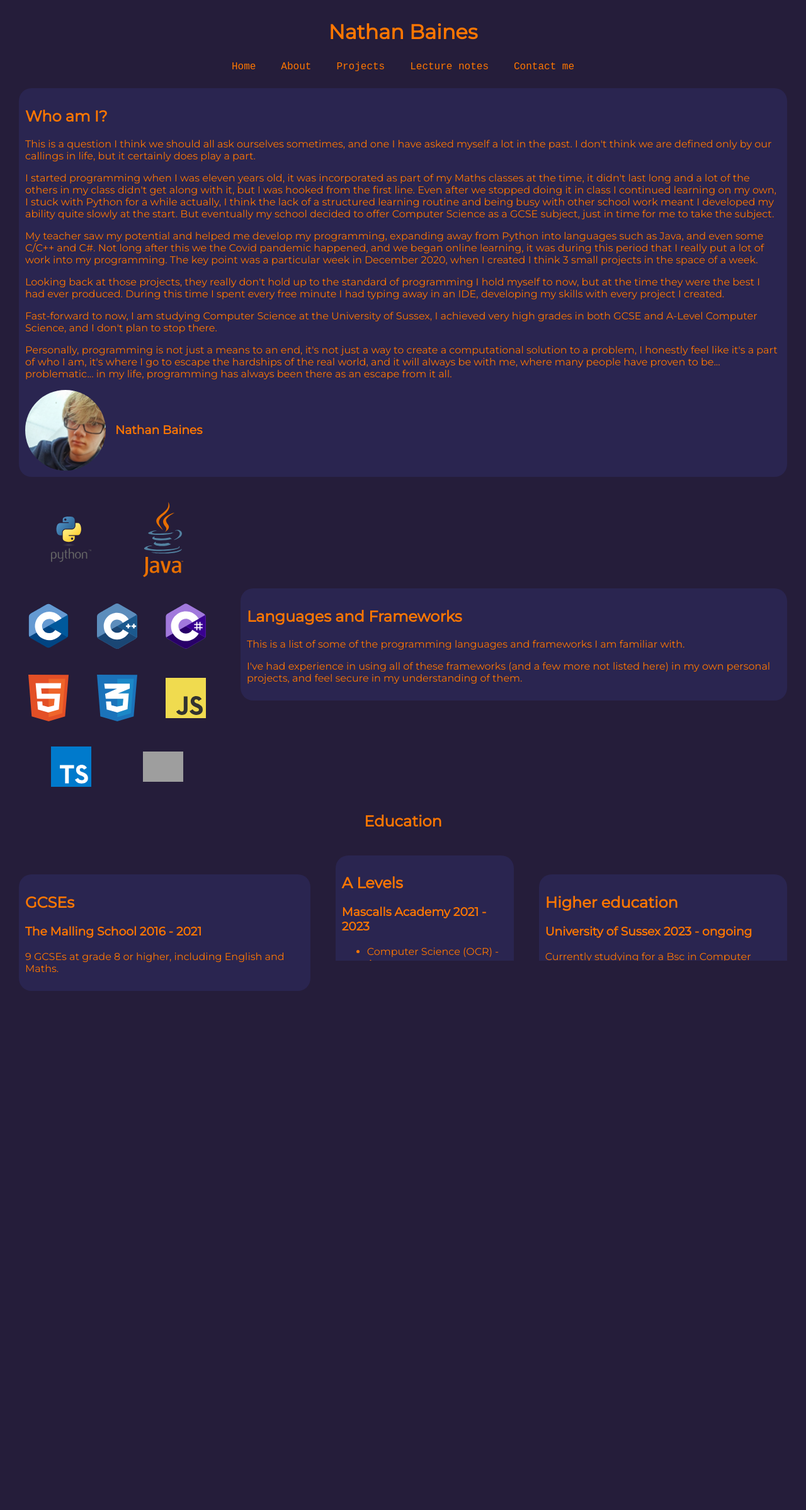
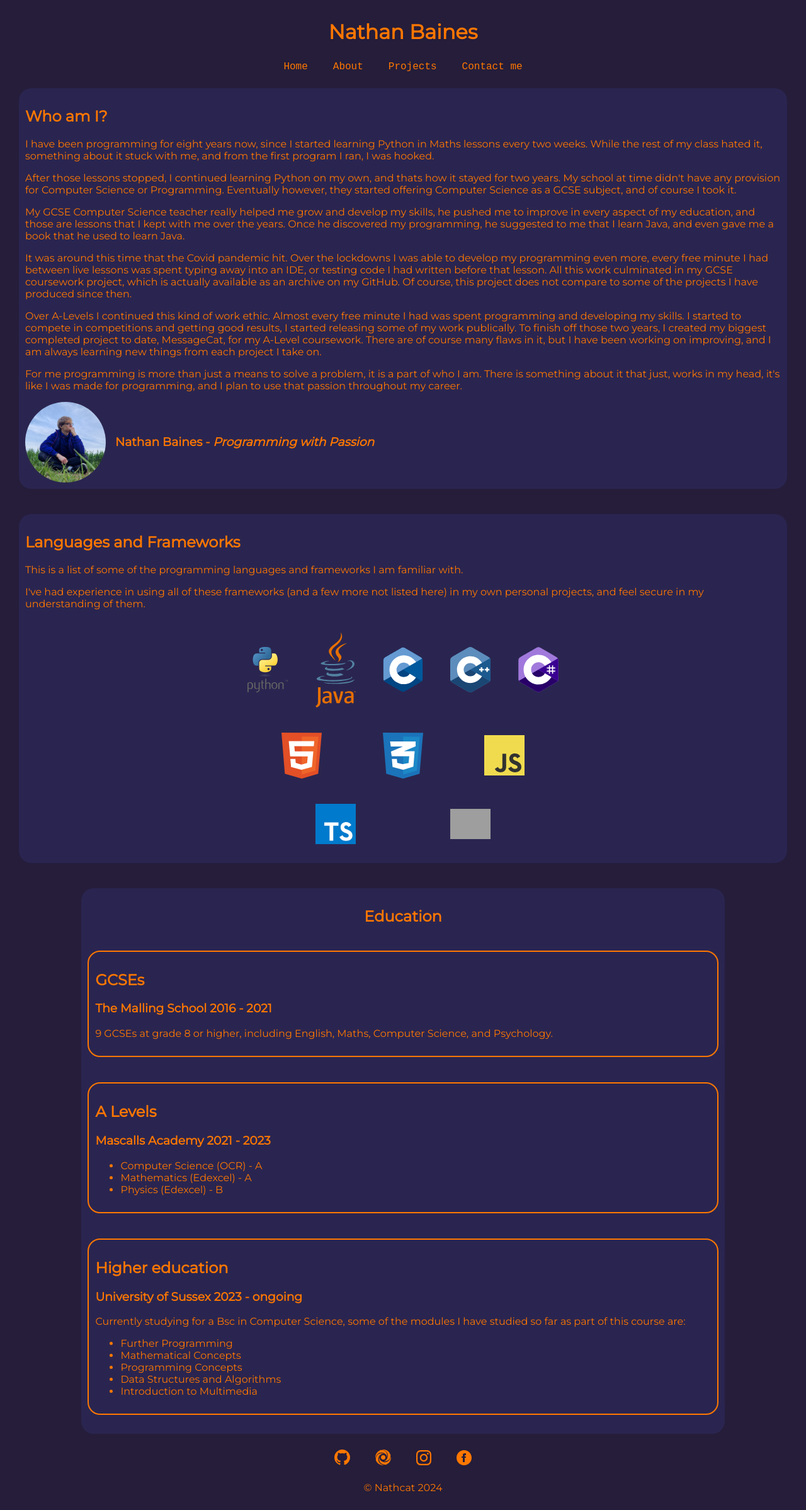
Before and after one commit to Nathcat/nathcat.net, a PHP site: page /about in a window 1280 px wide. Shown: the whole page at 63% size. Before the commit the page ends 1573 px from the top, so only its background shows below. Run offline with PHP 8.4, Linux system fonts and the light colour scheme; grey boxes are pictures that could not be loaded.

Commit message:
Changed some design points and removed the lecture notes page.

```diff
--- a/about/index.php
+++ b/about/index.php
@@ -17,7 +17,7 @@
                 <div class="row justify-center align-center">
                     <div class="content-card">
                         <h2>Who am I?</h2>
-                        <p>
+                        <!--<p>
                             This is a question I think we should all ask ourselves sometimes, and one I have asked myself a lot in the past. I don't
                             think we are defined only by our callings in life, but it certainly does play a part.
                         </p>
@@ -49,26 +49,67 @@
                             I honestly feel like it's a part of who I am, it's where I go to escape the hardships of the real world, and it will
                             always be with me, where many people have proven to be... problematic... in my life, programming has always been there
                             as an escape from it all.
+                        </p>-->
+
+                        <p>
+                            I have been programming for eight years now, since I started learning Python in Maths lessons every two weeks. While the
+                            rest of my class hated it, something about it stuck with me, and from the first program I ran, I was hooked.
+                        </p>
+
+                        <p>
+                            After those lessons stopped, I continued learning Python on my own, and thats how it stayed for two years. My school at time
+                            didn't have any provision for Computer Science or Programming. Eventually however, they started offering Computer Science as a
+                            GCSE subject, and of course I took it.
+                        </p>
+
+                        <p>
+                            My GCSE Computer Science teacher really helped me grow and develop my skills, he pushed me to improve in every aspect of my education,
+                            and those are lessons that I kept with me over the years. Once he discovered my programming, he suggested to me that I learn Java,
+                            and even gave me a book that he used to learn Java.
+                        </p>
+
+                        <p>
+                            It was around this time that the Covid pandemic hit. Over the lockdowns I was able to develop my programming even more, every free minute
+                            I had between live lessons was spent typing away into an IDE, or testing code I had written before that lesson. All this work culminated in my
+                            GCSE coursework project, which is actually available as an archive on my GitHub. Of course, this project does not compare to some of the projects
+                            I have produced since then.
+                        </p>
+
+                        <p>
+                            Over A-Levels I continued this kind of work ethic. Almost every free minute I had was spent programming and developing my skills. I started to
+                            compete in competitions and getting good results, I started releasing some of my work publically. To finish off those two years, I created my biggest
+                            completed project to date, MessageCat, for my A-Level coursework. There are of course many flaws in it, but I have been working on improving, and
+                            I am always learning new things from each project I take on.
+                        </p>
+
+                        <p>
+                            For me programming is more than just a means to solve a problem, it is a part of who I am. There is something about it that just, works
+                            in my head, it's like I was made for programming, and I plan to use that passion throughout my career.
                         </p>
 
                         <div class="row align-center">
                             <img class="circle-photo" src="../static/images/me.jpg">
-                            <h3 style="margin-left: 15px;">Nathan Baines</h3>
+                            <h3 style="margin-left: 15px;">Nathan Baines - <i>Programming with Passion</i></h3>
                         </div>
                     </div>
                 </div>
 
-                <div class="row justify-center align-center">
+                <div class="content-card column justify-center align-center">
+                    <div class="">
+                        <h2>Languages and Frameworks</h2>
+                        <p>This is a list of some of the programming languages and frameworks I am familiar with.</p>
+                        <p>
+                            I've had experience in using all of these frameworks (and a few more not listed here) in my own personal projects,
+                            and feel secure in my understanding of them.
+                        </p>
+                    </div>
+
                     <div class="gallery column justify-center align-center">
                         <div class="row justiy-center align-center" style="width: 100%;">
                             <span class="half-spacer"></span>
                             <img src="../static/images/python-4.svg">
                             <span class="half-spacer"></span>
                             <img src="../static/images/java-4.svg">
-                            <span class="half-spacer"></span>
-                        </div>
-
-                        <div class="row justify-center align-center" style="width: 100%;">
                             <span class="half-spacer"></span>
                             <img src="../static/images/c.svg">
                             <span class="half-spacer"></span>
@@ -96,29 +137,20 @@
                             <span class="half-spacer"></span>
                         </div>
                     </div>
-
-                    <div class="content-card">
-                        <h2>Languages and Frameworks</h2>
-                        <p>This is a list of some of the programming languages and frameworks I am familiar with.</p>
-                        <p>
-                            I've had experience in using all of these frameworks (and a few more not listed here) in my own personal projects,
-                            and feel secure in my understanding of them.
-                        </p>
-                    </div>
                 </div>
 
-                <h2>Education</h2>
+                <div class="content-card column justify-center align-center">
+                    <h2>Education</h2>
 
-                <div class="row justify-center align-center">
-                    <div class="content-card">
+                    <div class="sub-content-card" style="width: 100%">
                         <h2>GCSEs</h2>
                         <h3>The Malling School 2016 - 2021</h3>
                         <p>
-                            9 GCSEs at grade 8 or higher, including English and Maths.
+                            9 GCSEs at grade 8 or higher, including English, Maths, Computer Science, and Psychology.
                         </p>
                     </div>
 
-                    <div class="content-card">
+                    <div class="sub-content-card" style="width: 100%">
                         <h2>A Levels</h2>
                         <h3>Mascalls Academy 2021 - 2023</h3>
                         <ul>
@@ -128,12 +160,21 @@
                         </ul>
                     </div>
 
-                    <div class="content-card">
+                    <div class="sub-content-card" style="width: 100%">
                         <h2>Higher education</h2>
                         <h3>University of Sussex 2023 - ongoing</h3>
                         <p>
-                            Currently studying for a Bsc in Computer Science.
+                            Currently studying for a Bsc in Computer Science, some of the modules I have studied
+                            so far as part of this course are:
                         </p>
+
+                        <ul>
+                            <li>Further Programming</li>
+                            <li>Mathematical Concepts</li>
+                            <li>Programming Concepts</li>
+                            <li>Data Structures and Algorithms</li>
+                            <li>Introduction to Multimedia</li>
+                        </ul>
                     </div>
                 </div>
 
--- a/header.php
+++ b/header.php
@@ -4,7 +4,7 @@
         <a href="/">Home</a>
         <a href="/about">About</a>
         <a href="/projects">Projects</a>
-        <a href="/lecturenotes">Lecture notes</a>
+        <!--REMOVING THIS <a href="/lecturenotes">Lecture notes</a>-->
         <a href="/contact">Contact me</a>
     </div>
 </div>
--- a/static/css/common.css
+++ b/static/css/common.css
@@ -80,6 +80,14 @@ a:hover {
     box-sizing: border-box;
 }
 
+.content-card .sub-content-card {
+    border: 2px solid var(--quad-color);
+    border-radius: 20px;
+    margin: 20px;
+    padding: 10px;
+    box-sizing: border-box;
+}
+
 .spacer {
     flex-grow: 1;
 }
```
Also changed, not shown: index.php (+29 -1 lines), static/images/me.jpg, 1 other file.
